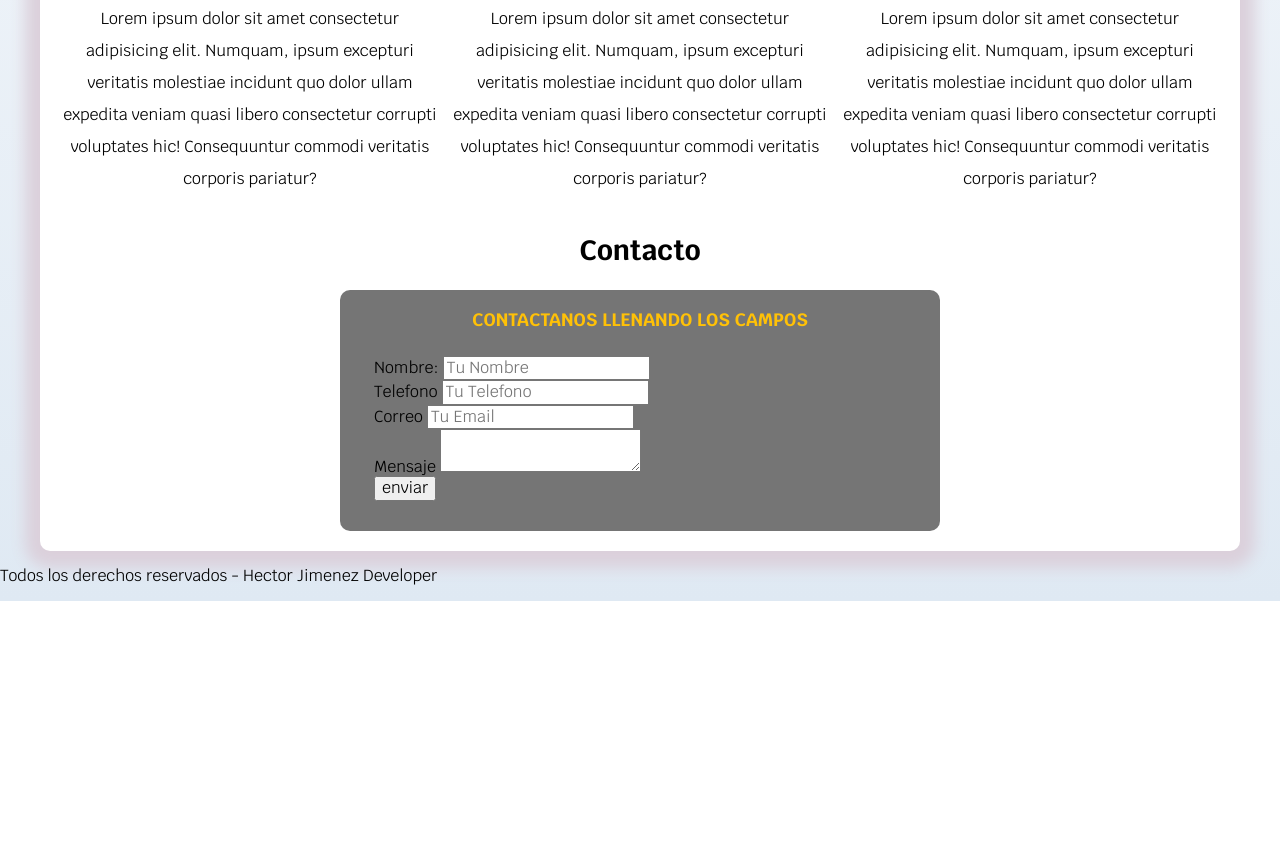
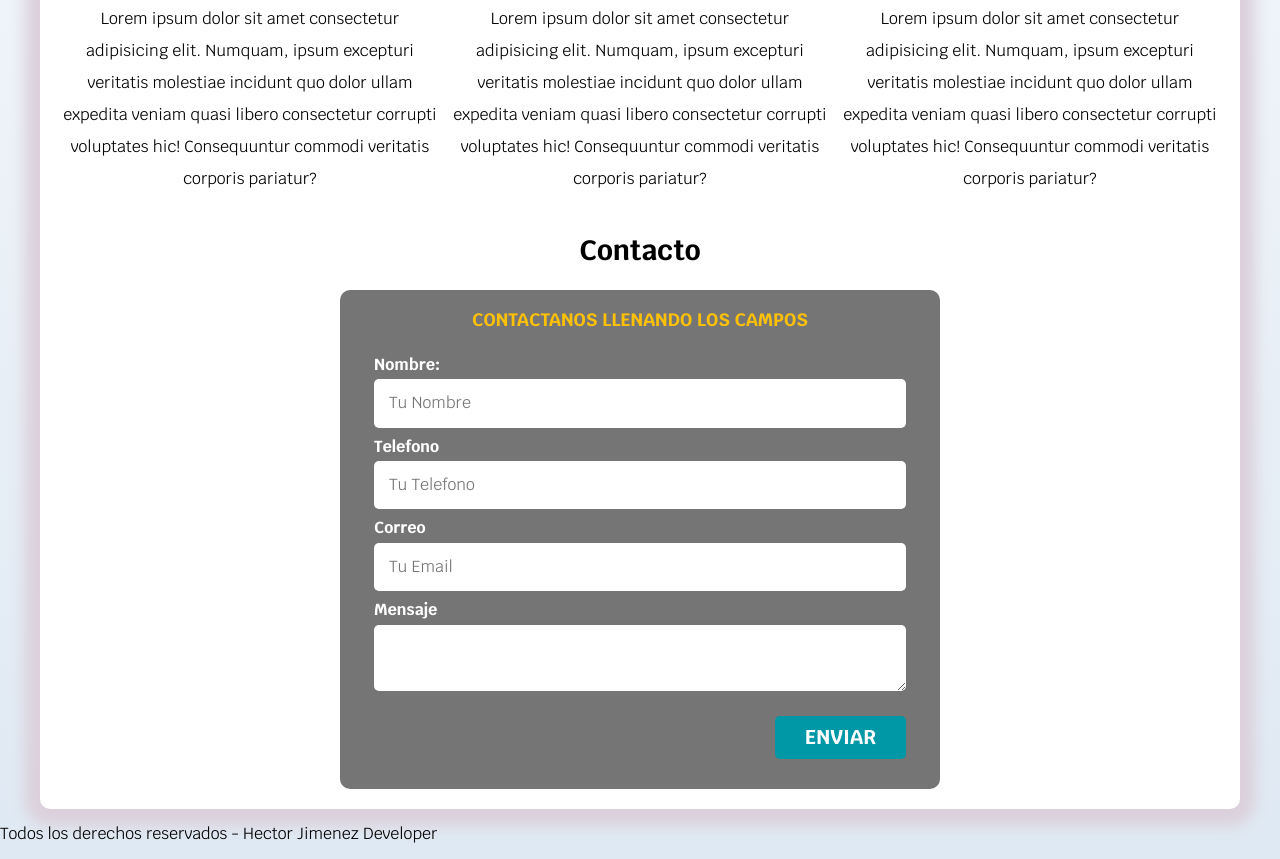
Before and after one commit to hxhdevs/Freelancer-site, a plain HTML site: page index.html in a window 1280 px wide. Shown: the part 926-1785 px from the top of the page. Before the commit the page ends 1527 px from the top, so only its background shows below. Drawn offline with Linux system fonts and the light colour scheme.

Commit message:
Aplicando CSS a los inputs

```diff
--- a/css/styles.css
+++ b/css/styles.css
@@ -61,12 +61,30 @@ h1,h2,h3{
     border-radius: .5rem;
     width: 90%;
     text-align: center;
+    border: none;
 }
 
 @media (min-width:768px) {
     .boton{
         width: auto;
     }
+}
+.boton :hover{/*copn esto aplicamos el cursor a todas las clases aplicadas*/
+    cursor: pointer;
+}
+.w-sm-100{
+    width: 100%;
+}
+@media (min-width:768px){
+    .w-sm-100{
+        width: auto;
+    }
+}
+.flex{
+    display: flex;
+}
+.alinear-derecha{
+    justify-content: flex-end;
 }
 .nav-bg {
     background-color: var(--secundario);
@@ -188,3 +206,25 @@ h1,h2,h3{
     margin-bottom: 2rem;
     color: var(--primario);
 }
+.contenedor-campos{
+
+}
+.campo{
+    margin-bottom: 1rem;
+}
+.campo label{
+    color:var(--blanco);
+    font-weight: bold;
+    margin-bottom: .5rem;
+    display: block;
+}
+.input-text{
+    width: 100%;
+    border: none;
+    padding: 1.5rem;
+    border-radius: .5rem;
+
+}
+.enviar .boton{/*afectamos a la clase despues de enviar dentro del div*/
+    width: 100%;
+}
--- a/index.html
+++ b/index.html
@@ -103,27 +103,29 @@
                 <div class="contenedor-campos">
                     <div class="campo">
                         <label>Nombre:</label>
-                        <input type="text" placeholder="Tu Nombre">
+                        <input class="input-text" type="text" placeholder="Tu Nombre">
                     </div>
 
                     <div class="campo">
                         <label>Telefono</label>
-                        <input type="tel" placeholder="Tu Telefono">
+                        <input class="input-text" type="tel" placeholder="Tu Telefono">
                     </div>
 
                     <div class="campo">
                         <label>Correo</label>
-                        <input type="email" placeholder="Tu Email">
+                        <input class="input-text" type="email" placeholder="Tu Email">
                     </div>
 
                     <div class="campo">
                         <label>Mensaje</label>
-                        <textarea></textarea>
+                        <textarea class="input-text"></textarea>
                     </div>
                 </div>
                     <!-- Contenedor de los divs  -->
 
-                <input type="submit" value="enviar">
+                <div class="alinear-derecha flex">
+                    <input class="boton w-sm-100" type="submit" value="enviar">
+                </div>
 
             </fieldset>
         </form>
```
